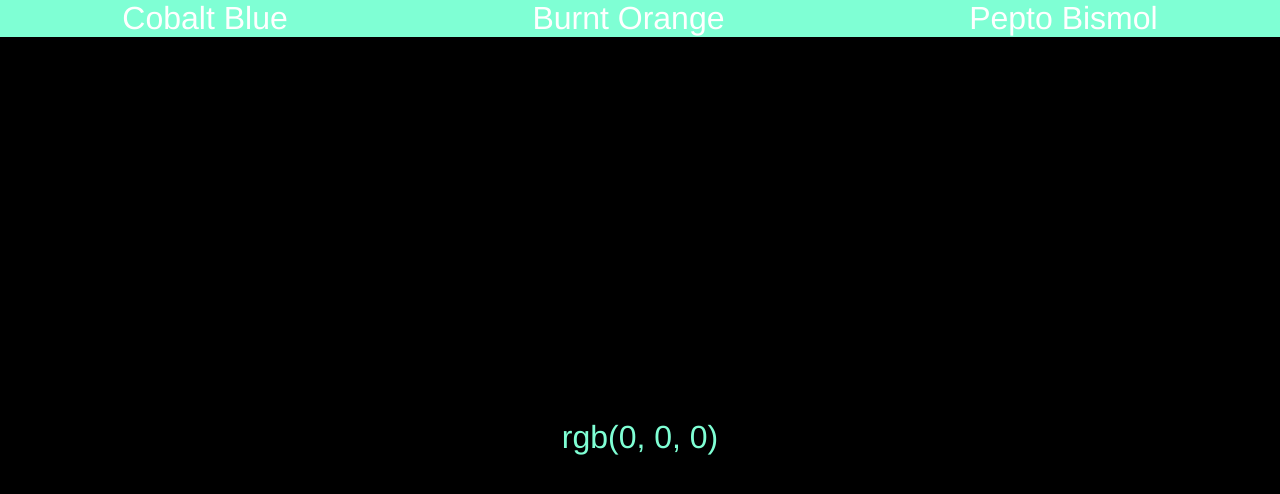
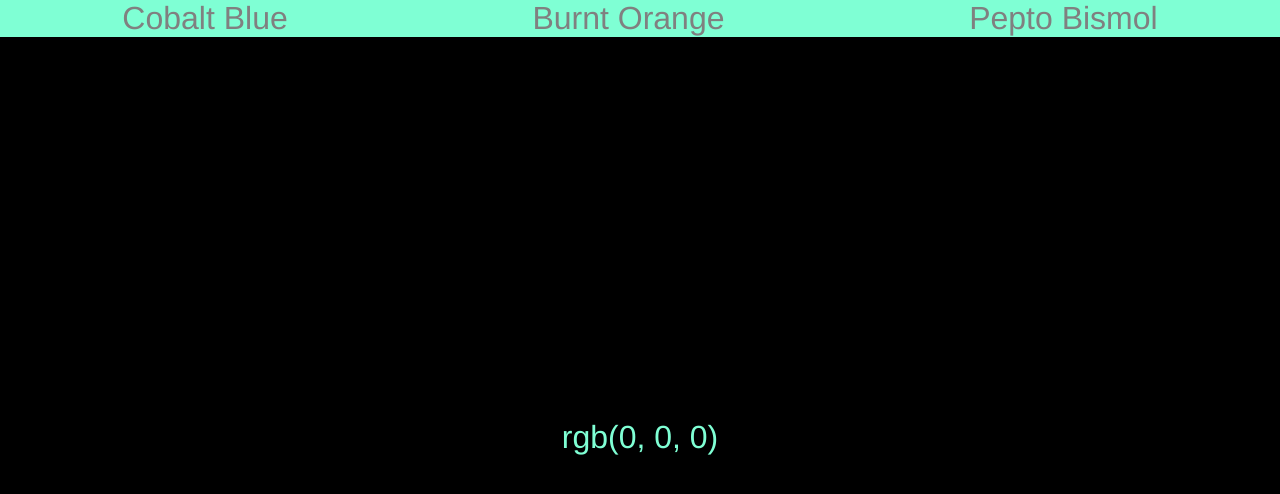
Before and after one commit to nathburg/color-router, a React app: page /rgb/0/0/0 in a window 1280 px wide. Shown: the top 494 px of the page. Built offline with nearby package versions, Linux system fonts and the light colour scheme.

Commit message:
fixes activeLink coloring

```diff
--- a/src/Components/Header/Header.js
+++ b/src/Components/Header/Header.js
@@ -3,21 +3,29 @@ import { NavLink } from 'react-router-dom';
 import './Header.css';
 
 export default function Header() {
-
   return (
-    <div className='header'>
+    <div className="header">
       <div>
-        <NavLink to='/rgb/0/71/171' activeStyle={{ color: 'rgb(0,71,171' }}>
+        <NavLink
+          to="/rgb/0/71/171"
+          style={({ isActive }) => (isActive ? { color: 'rgb(0,71,171' } : { color: 'gray' })}
+        >
           Cobalt Blue
         </NavLink>
       </div>
       <div>
-        <NavLink to='/rgb/150/64/0' activeStyle={{ color: 'rgb(150, 64, 0' }}>
+        <NavLink
+          to="/rgb/150/64/0"
+          style={({ isActive }) => (isActive ? { color: 'rgb(150, 64, 0' } : { color: 'gray' })}
+        >
           Burnt Orange
         </NavLink>
       </div>
       <div>
-        <NavLink to='/rgb/255/184/212' activeStyle={{ color: 'rgb(255, 184, 212)' }}>
+        <NavLink
+          to="/rgb/255/184/212"
+          style={({ isActive }) => (isActive ? { color: 'rgb(255, 184, 212)' } : { color: 'gray' })}
+        >
           Pepto Bismol
         </NavLink>
       </div>
```
